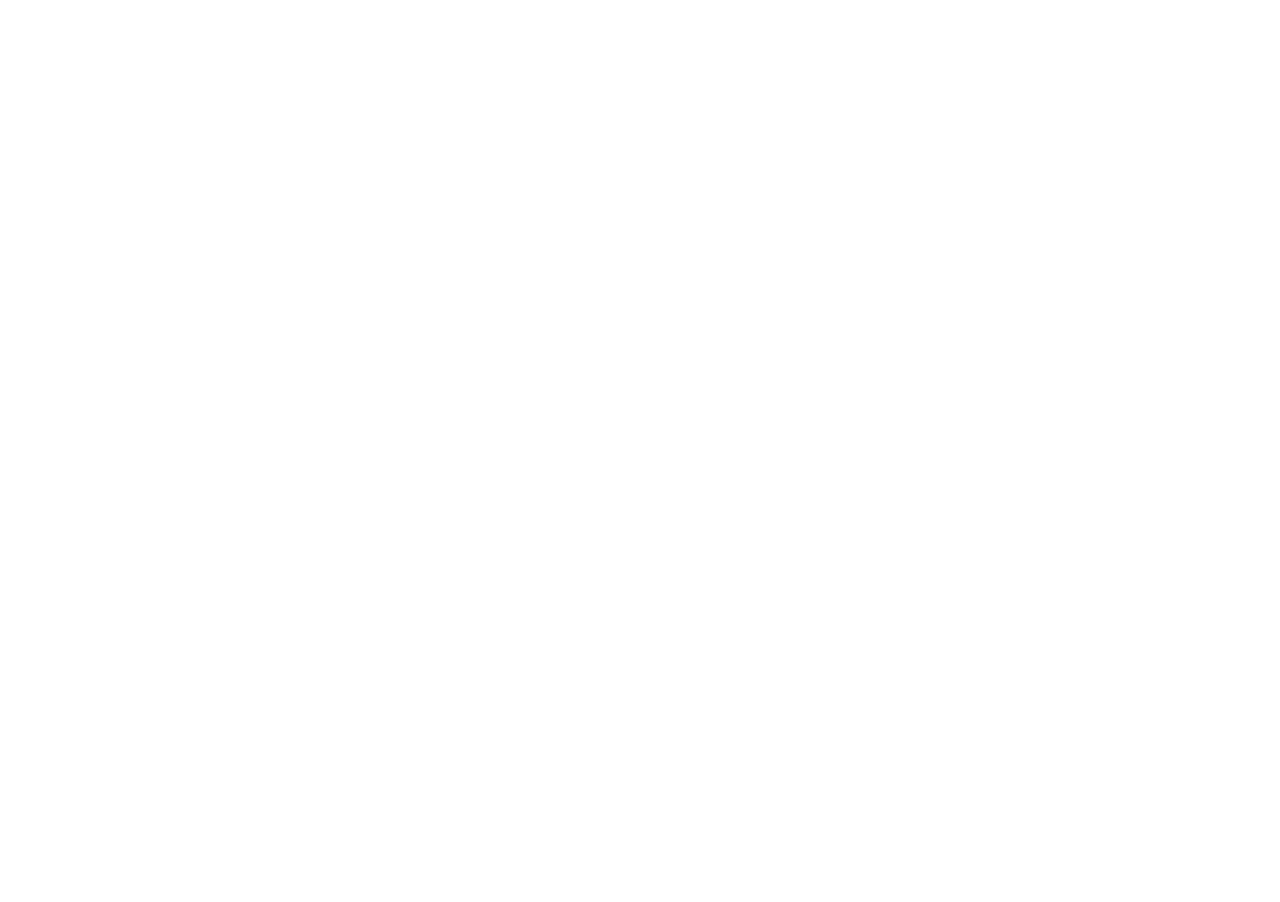
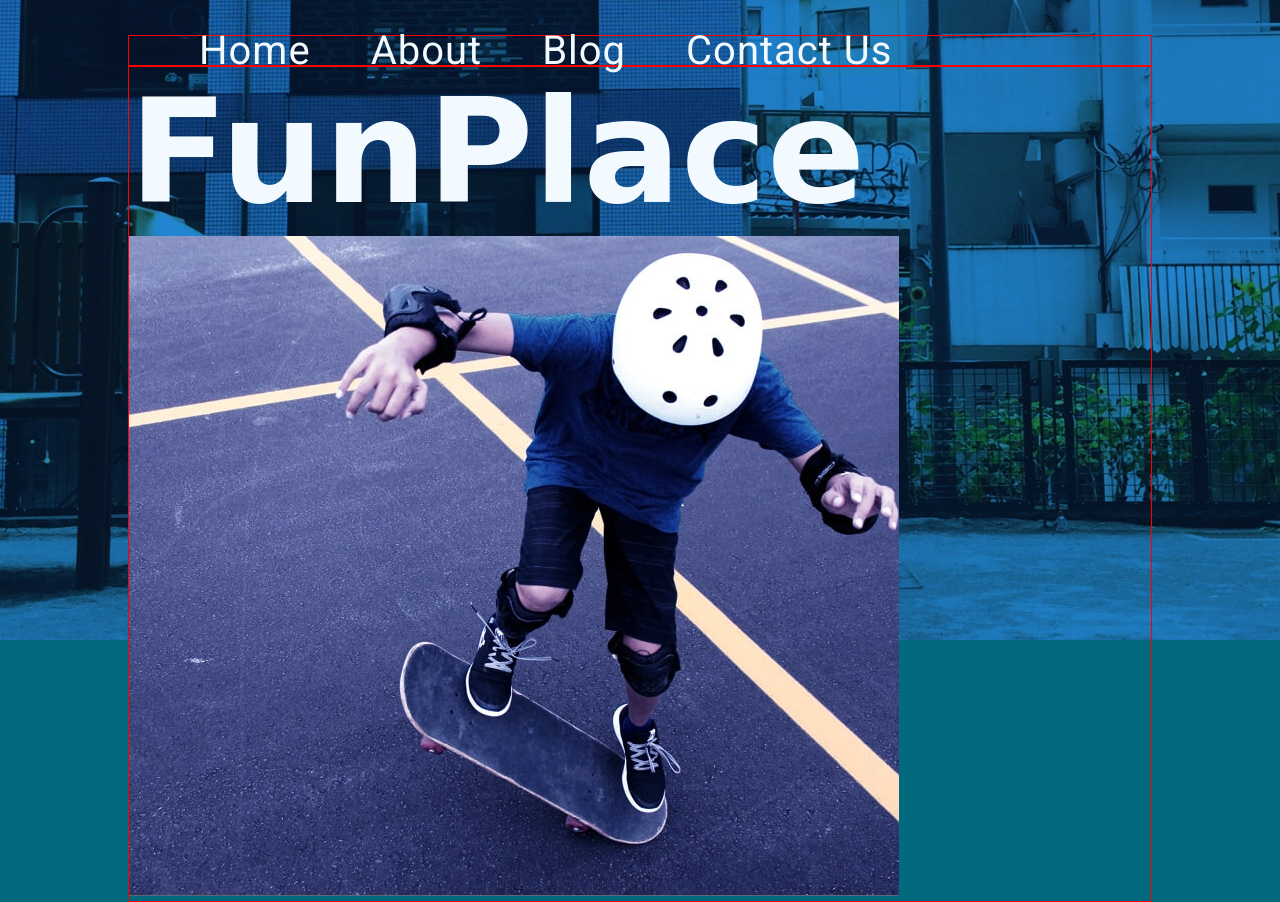
Before and after one commit to terrirp13/terriPersadProjectTwo, a plain HTML site: page index.html in a window 1280 px wide. Before the commit the page ends 800 px from the top, so only its background shows below. Drawn offline with Linux system fonts and the light colour scheme; a web font is replaced by a local one.

Commit message:
added content and styling to header

```diff
--- a/_partials/_main.scss
+++ b/_partials/_main.scss
@@ -0,0 +1,65 @@
+h1, h2, h3, h4, p, a {
+    padding: 0;
+    margin: 0;
+}
+body {
+    background-color: color(main);
+}
+.wrapper {
+    margin: 0 auto;
+    max-width: 1440px;
+    width: 80%;
+    border: 1px solid red;
+
+}
+header {
+    background: url('../assets/home-header.jpg');
+    background-position: center;
+    background-size: cover;
+    background-repeat: no-repeat;
+    height: 80vh;
+    position: relative;
+
+}
+nav {
+	display: flex;
+	// justify-content:space-between;
+	// margin-left: 40px;
+	padding-top: 5px;
+}
+label[for="toggle"]{
+	position: fixed;
+	top: 40px;
+	left: 30px;
+	color: white;
+   display: none;
+}
+input[type="checkbox"] {
+	display: none;
+}
+.menu {
+    display: flex;
+    margin-top: 30px;
+	// justify-content:center;
+	// align-items: center;
+}
+.menu li {
+	list-style: none;
+	padding: 0 30px;
+     a {
+        text-decoration: none;
+        color: color(text);
+            :hover {
+            font-weight: 600;
+        }
+    }
+}
+// header h1 {
+//     position: absolute;
+//     top: 60%;
+//     left: 28%;
+//     transform: translate(-50%, -80%);
+// }
+.imgTitle {
+    width: calc
+}
--- a/_partials/_variable.scss
+++ b/_partials/_variable.scss
@@ -1,10 +1,54 @@
 $colors :(
 	french: #474bb5,
 	darkish: #8959f8,
-	grey:#f3faff,
-	aqua: #08fded,
+	text:#f3faff,
+    aqua: #08fded,
+    main: #03697c
 	);
 
 @function color ($colors-name) {
 	@return map-get($colors, $colors-name)
 }
+html {
+  font-size: 125%;
+    font-family: 'Walter Turncoat', cursive;
+    font-family: 'Roboto', sans-serif;
+
+
+}
+
+h1, h2, h3, h4, button{
+    font-family: 'Walter Turncoat', cursive;
+}
+nav, p {
+    font-family: 'Roboto', sans-serif;
+    font-size: 2rem;
+    letter-spacing: 1px;
+}
+h1{
+    font-size: 7.25rem;
+    color: color(text);
+}
+
+h2 {
+    font-size: 6.25rem;
+    line-height: 6.25rem;
+
+}
+h3 {
+    font-size: 2.25rem;
+    line-height: 4.95rem;
+}
+h4 {
+    font-size: 2rem;
+    line-height: 2.9rem;
+    letter-spacing: 1.3px
+}
+nav {
+    line-height: 1.45rem;
+    color: color(text);
+    text-transform: capitalize;
+}
+p {
+    line-height: 1.4rem;
+}
--- a/index.html
+++ b/index.html
@@ -6,15 +6,28 @@
     <title>terriPersadProject Two</title>
     <meta name="viewport" content="width=device-width, initial-scale=1">
     <link rel="stylesheet" href="styles/style.css" />
+    <link href="https://fonts.googleapis.com/css?family=Roboto:400,700|Walter+Turncoat" rel="stylesheet">
 </head>
 
 <body>
 <header>
+
     <nav>
+        <input type="checkbox" id="toggle" name="toggle">
+
+        <ul class="menu wrapper">
+                <li><a href="index.html">home</a></li>
+                <li><a href="about.html">about</a></li>
+                <li><a href="blog.html">blog</a></li>
+                <li><a href="contact.html">contact us</a></li>
+            </ul>
+            <label for="toggle"><i class="fa fa-bars"></i><p>Menu</p></label>
 
     </nav>
-
-
+    <div class="imgTitle wrapper">
+    <h1>FunPlace</h1>
+    <img src="./assets/home-box-header.jpg" alt="boy wearing helmet on skateboard">
+    </div>
 </header>
 </body>
 
```
Also changed, not shown: styles/style.css.
